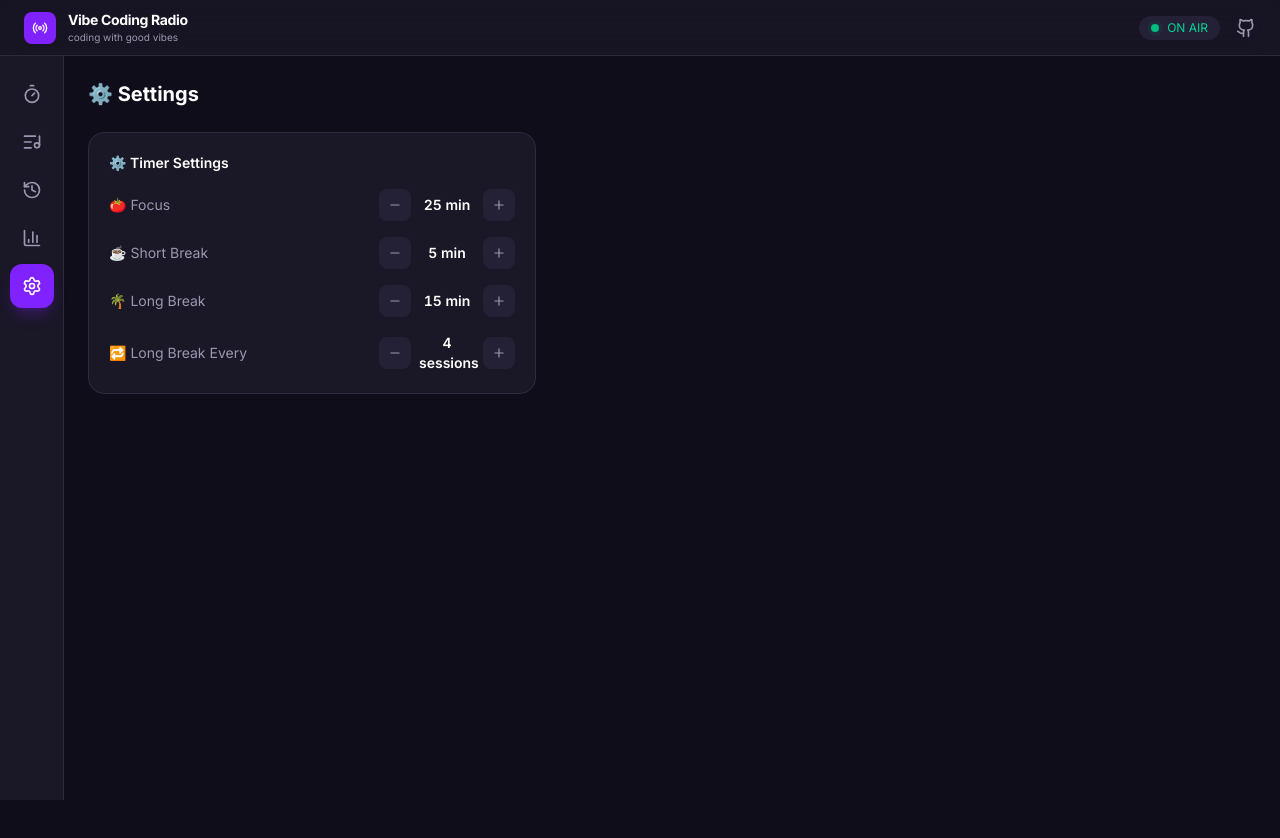
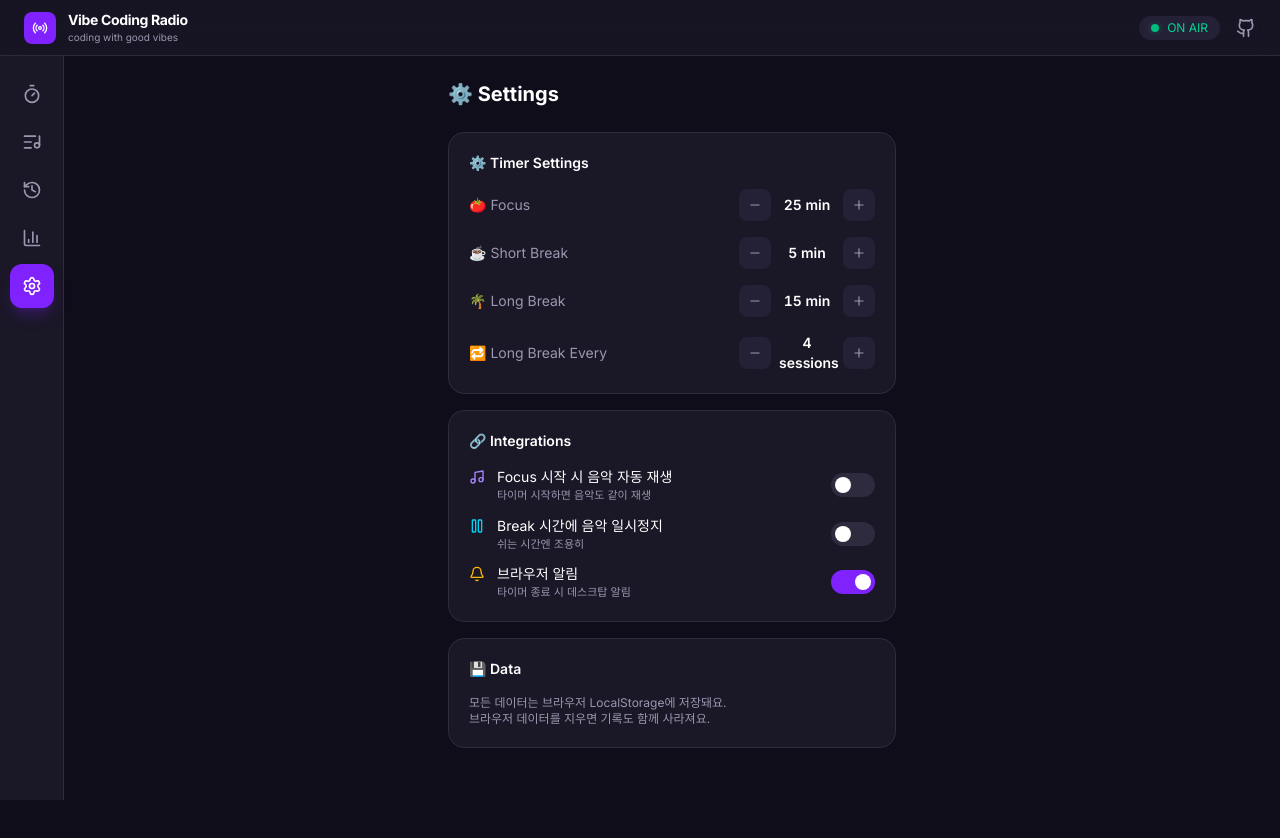
Before and after one commit to Dev-2A/vibe-coding-radio, a Next.js app: page /settings in a window 1280 px wide. Shown: the top 838 px of the page. Before the commit the page ends 800 px from the top, so only its background shows below. Built offline with nearby package versions, Linux system fonts and the light colour scheme.

Commit message:
feat: add mini player in header, queue list, settings page, and timer-music integration

```diff
--- a/app/music/page.tsx
+++ b/app/music/page.tsx
@@ -3,8 +3,9 @@
 import { useState } from 'react';
 import MusicSearch from '@/src/components/music/MusicSearch';
 import FavoritesList from '@/src/components/music/FavoritesList';
+import QueueList from '@/src/components/music/QueueList';
 
-type Tab = 'search' | 'favorites';
+type Tab = 'search' | 'favorites' | 'queue';
 
 export default function MusicPage() {
   const [tab, setTab] = useState<Tab>('search');
@@ -28,6 +29,14 @@ export default function MusicPage() {
           🔍 Search
         </button>
         <button
+          onClick={() => setTab('queue')}
+          className={`flex-1 rounded-lg py-2 text-sm font-medium transition-all
+            ${tab === 'queue' ? 'bg-[#242136] text-white' : 'text-[#9B97B0] hover:text-white'}
+          `}
+        >
+          📋 Queue
+        </button>
+        <button
           onClick={() => setTab('favorites')}
           className={`flex-1 rounded-lg py-2 text-sm font-medium transition-all
             ${tab === 'favorites' ? 'bg-[#242136] text-white' : 'text-[#9B97B0] hover:text-white'}
@@ -39,6 +48,7 @@ export default function MusicPage() {
 
       {/* 콘텐츠 */}
       {tab === 'search' && <MusicSearch />}
+      {tab === 'queue' && <QueueList />}
       {tab === 'favorites' && <FavoritesList />}
     </div>
   );
--- a/app/settings/page.tsx
+++ b/app/settings/page.tsx
@@ -1,13 +1,104 @@
+'use client';
+
 import TimerSettings from '@/src/components/timer/TimerSettings';
+import Card, { CardTitle } from '@/src/components/ui/Card';
+import { useSettingsStore } from '@/src/stores/settingsStore';
+import { Bell, Music, Pause } from 'lucide-react';
 
 export default function SettingsPage() {
+  const {
+    autoPlayMusicOnStart,
+    autoPauseMusicOnBreak,
+    showNotifications,
+    toggleAutoPlayMusic,
+    toggleAutoPauseMusic,
+    toggleNotifications,
+  } = useSettingsStore();
+
   return (
-    <div className="max-w-md">
+    <div className="max-w-md mx-auto">
       <h2 className="text-xl font-bold text-white mb-6">⚙️ Settings</h2>
+
       <div className="space-y-4">
+        {/* 타이머 설정 */}
         <TimerSettings />
-        {/* 이후 단계에서 Spotify 설정, 테마 설정 등 추가 */}
+
+        {/* 연동 설정 */}
+        <Card>
+          <CardTitle>🔗 Integrations</CardTitle>
+          <div className="space-y-3">
+            <ToggleRow
+              icon={<Music className="h-4 w-4 text-violet-400" />}
+              label="Focus 시작 시 음악 자동 재생"
+              description="타이머 시작하면 음악도 같이 재생"
+              checked={autoPlayMusicOnStart}
+              onChange={toggleAutoPlayMusic}
+            />
+            <ToggleRow
+              icon={<Pause className="h-4 w-4 text-cyan-400" />}
+              label="Break 시간에 음악 일시정지"
+              description="쉬는 시간엔 조용히"
+              checked={autoPauseMusicOnBreak}
+              onChange={toggleAutoPauseMusic}
+            />
+            <ToggleRow
+              icon={<Bell className="h-4 w-4 text-amber-400" />}
+              label="브라우저 알림"
+              description="타이머 종료 시 데스크탑 알림"
+              checked={showNotifications}
+              onChange={toggleNotifications}
+            />
+          </div>
+        </Card>
+
+        {/* 데이터 관리 */}
+        <Card>
+          <CardTitle>💾 Data</CardTitle>
+          <p className="text-xs text-[#9B97B0]">
+            모든 데이터는 브라우저 LocalStorage에 저장돼요.
+            <br />
+            브라우저 데이터를 지우면 기록도 함께 사라져요.
+          </p>
+        </Card>
       </div>
     </div>
   );
 }
+
+function ToggleRow({
+  icon,
+  label,
+  description,
+  checked,
+  onChange,
+}: {
+  icon: React.ReactNode;
+  label: string;
+  description: string;
+  checked: boolean;
+  onChange: () => void;
+}) {
+  return (
+    <div className="flex items-center justify-between">
+      <div className="flex items-start gap-3">
+        <div className="mt-0.5">{icon}</div>
+        <div>
+          <p className="text-sm text-white">{label}</p>
+          <p className="text-[11px] text-[#9B97B0]">{description}</p>
+        </div>
+      </div>
+      <button
+        onClick={onChange}
+        className={`relative h-6 w-11 rounded-full transition-colors ${
+          checked ? 'bg-violet-600' : 'bg-[#2E2B3F]'
+        }`}
+      >
+        <span
+          className={`absolute top-1 h-4 w-4 rounded-full bg-white transition-transform ${
+            checked ? 'left-6' : 'left-1'
+          }`}
+        />
+      </button>
+    </div>
+  );
+}
--- a/src/components/layout/StoreHydration.tsx
+++ b/src/components/layout/StoreHydration.tsx
@@ -3,11 +3,13 @@
 import { useEffect } from 'react';
 import { useSessionStore } from '@/src/stores/sessionStore';
 import { useMusicStore } from '@/src/stores/musicStore';
+import { useSettingsStore } from '@/src/stores/settingsStore';
 
 export default function StoreHydration() {
   useEffect(() => {
     useSessionStore.persist.rehydrate();
     useMusicStore.persist.rehydrate();
+    useSettingsStore.persist.rehydrate();
   }, []);
 
   return null;
--- /dev/null
+++ b/src/components/music/QueueList.tsx
@@ -0,0 +1,66 @@
+'use client';
+
+import { useMusicStore } from "@/src/stores/musicStore";
+import MusicTrackItem from "./MusicTrackItem";
+import { ListMusic, Trash2 } from "lucide-react";
+
+export default function QueueList() {
+  const { queue, queueIndex, clearQueue } = useMusicStore();
+
+  if (queue.length === 0) {
+    return (
+      <div className="text-center py-8">
+        <ListMusic className="h-8 w-8 text-[#2E2B3F] mx-auto mb-2" />
+        <p className="text-sm text-[#9B97B0]">재생 대기열이 비어있어요</p>
+        <p className="text-xs text-[#6B7280] mt-1">검색에서 곡을 선택해보세요</p>
+      </div>
+    );
+  }
+
+  // 현재 곡 이후의 큐만 표시
+  const upcomingQueue = queue.slice(queueIndex + 1);
+
+  return (
+    <div>
+      {/* 현재 재생 중 */}
+      {queue[queueIndex] && (
+        <div className="mb-4">
+          <h3 className="text-xs font-medium text-[#9B97B0] mb-2">🎵 Now playing</h3>
+          <MusicTrackItem
+            video={queue[queueIndex]}
+            index={queueIndex}
+            allVideos={queue}
+          />
+        </div>
+      )}
+
+      {/* 다음 곡들 */}
+      {upcomingQueue.length > 0 && (
+        <div>
+          <div className="flex items-center justify-between mb-2">
+            <h3 className="text-xs font-medium text-[#9B97B0]">
+              ⏭️ Up next ({upcomingQueue.length})
+            </h3>
+            <button
+              onClick={clearQueue}
+              className="text-xs text-[#9B97B0] hover:text-red-400 flex items-center gap-1 transition-colors"
+            >
+              <Trash2 className="h-3 w-3" />
+              Clear
+            </button>
+          </div>
+          <div className="space-y-1">
+            {upcomingQueue.map((video, i) => (
+              <MusicTrackItem
+                key={`${video.id}-${i}`}
+                video={video}
+                index={queueIndex + 1 + i}
+                allVideos={queue}
+              />
+            ))}
+          </div>
+        </div>
+      )}
+    </div>
+  );
+}
--- a/src/hooks/useTimer.ts
+++ b/src/hooks/useTimer.ts
@@ -3,6 +3,8 @@
 import { useEffect, useRef } from 'react';
 import { useTimerStore } from '@/src/stores/timerStore';
 import { useSessionStore } from '@/src/stores/sessionStore';
+import { useMusicStore } from '@/src/stores/musicStore';
+import { useSettingsStore } from '@/src/stores/settingsStore';
 import { useSound } from '@/src/hooks/useSound';
 import { formatTime } from '@/src/lib/utils';
 import { TimerMode } from '@/src/types';
@@ -16,11 +18,14 @@ const MODE_LABELS: Record<TimerMode, string> = {
 export function useTimer() {
   const store = useTimerStore();
   const { activeSession, addPomodoro } = useSessionStore();
+  const { currentVideo, isPlaying, setIsPlaying } = useMusicStore();
+  const { autoPlayMusicOnStart, autoPauseMusicOnBreak, showNotifications } = useSettingsStore();
   const { play } = useSound();
   const intervalRef = useRef<NodeJS.Timeout | null>(null);
   const prevModeRef = useRef<TimerMode>(store.mode);
+  const prevStatusRef = useRef(store.status);
 
-  // 뽀모도로 완료 시 세션에 기록하는 콜백 등록
+  // 뽀모도로 완료 시 세션에 기록
   useEffect(() => {
     const handlePomodoroComplete = () => {
       if (activeSession) {
@@ -35,16 +40,40 @@ export function useTimer() {
     };
   }, [activeSession, addPomodoro, store.config.focus, store.setOnPomodoroComplete]);
 
-  // 모드가 바뀌면 알림음 재생
+  // 타이머 시작 시 음악 자동 재생
+  useEffect(() => {
+    if (
+      prevStatusRef.current === 'idle' &&
+      store.status === 'running' &&
+      store.mode === 'focus' &&
+      autoPlayMusicOnStart &&
+      currentVideo &&
+      !isPlaying
+    ) {
+      setIsPlaying(true);
+    }
+    prevStatusRef.current = store.status;
+  }, [store.status, store.mode, autoPlayMusicOnStart, currentVideo, isPlaying, setIsPlaying]);
+
+  // 모드가 바뀌면 알림음 재생 + 음악 제어
   useEffect(() => {
     if (prevModeRef.current !== store.mode && store.status === 'idle') {
       if (prevModeRef.current === 'focus') {
         play('focusEnd');
+        // Break 시작 → 음악 일시정지
+        if (autoPauseMusicOnBreak && isPlaying) {
+          setIsPlaying(false);
+        }
       } else {
         play('breakEnd');
+        // Focus 시작 → 음악 재개
+        if (autoPlayMusicOnStart && currentVideo && !isPlaying) {
+          setIsPlaying(true);
+        }
       }
 
-      if (typeof Notification !== 'undefined' && Notification.permission === 'granted') {
+      // 브라우저 Notification
+      if (showNotifications && typeof Notification !== 'undefined' && Notification.permission === 'granted') {
         new Notification('Vibe Coding Radio', {
           body: store.mode === 'focus'
             ? '☕ 쉬는 시간 끝! 다시 집중하자!'
@@ -54,7 +83,7 @@ export function useTimer() {
       }
     }
     prevModeRef.current = store.mode;
-  }, [store.mode, store.status, play]);
+  }, [store.mode, store.status, play, autoPauseMusicOnBreak, autoPlayMusicOnStart, currentVideo, isPlaying, setIsPlaying, showNotifications]);
 
   // 1초 인터벌
   useEffect(() => {
--- /dev/null
+++ b/src/stores/settingsStore.ts
@@ -0,0 +1,35 @@
+import { create } from "zustand";
+import { persist } from "zustand/middleware";
+
+interface SettingsState {
+  // 타이머 설정
+  autoPlayMusicOnStart: boolean;
+  autoPauseMusicOnBreak: boolean;
+  showNotifications: boolean;
+
+  // 액션
+  toggleAutoPlayMusic: () => void;
+  toggleAutoPauseMusic: () => void;
+  toggleNotifications: () => void;
+}
+
+export const useSettingsStore = create<SettingsState>()(
+  persist(
+    (set) => ({
+      autoPlayMusicOnStart: false,
+      autoPauseMusicOnBreak: false,
+      showNotifications: true,
+
+      toggleAutoPlayMusic: () =>
+        set((state) => ({ autoPlayMusicOnStart: !state.autoPlayMusicOnStart })),
+      toggleAutoPauseMusic: () =>
+        set((state) => ({ autoPauseMusicOnBreak: !state.autoPauseMusicOnBreak })),
+      toggleNotifications: () =>
+        set((state) => ({ showNotifications: !state.showNotifications })),
+    }),
+    {
+      name: 'vibe-settings',
+      skipHydration: true,
+    }
+  )
+);
```
Also changed, not shown: src/components/layout/Header.tsx (+51 -20 lines).
